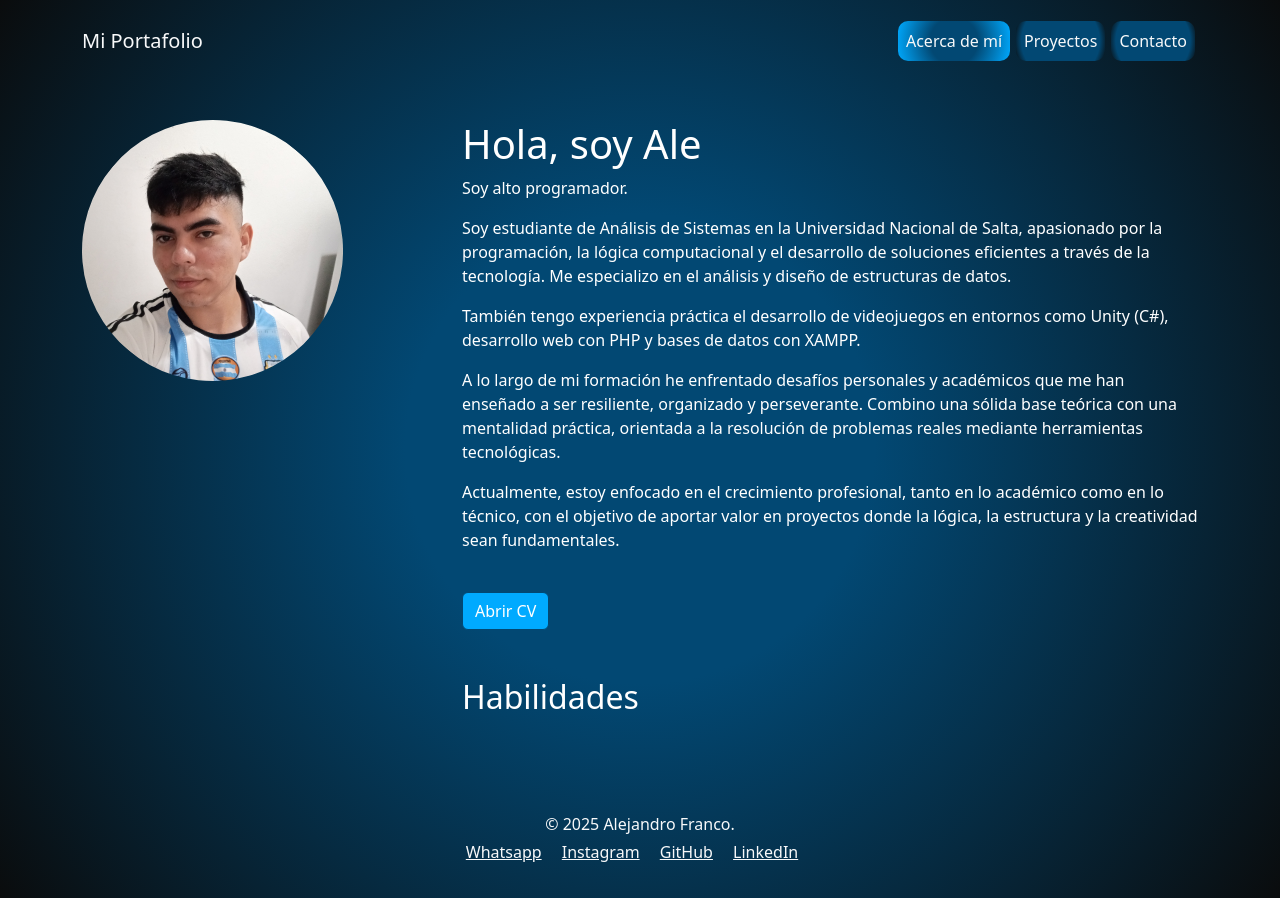
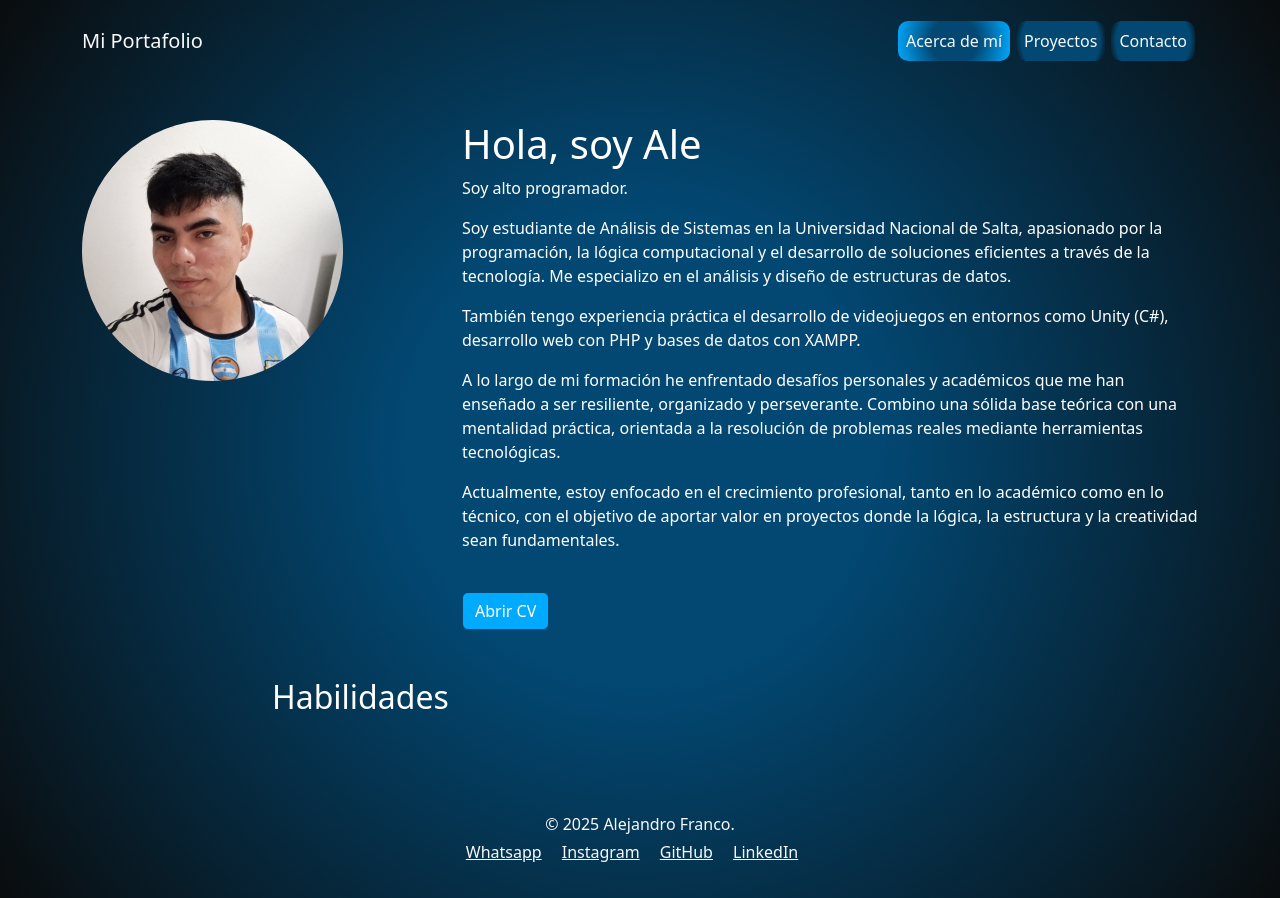
Before and after one commit to AlejandroFranco175/Mi-Portafolio, a plain HTML site: page index.html in a window 1280 px wide. Drawn offline with nearby package versions, Linux system fonts and the light colour scheme; no server answers.

Commit message:
Update CV content and structure for improved clarity and presentation

```diff
--- a/index.html
+++ b/index.html
@@ -56,11 +56,16 @@
 
         <button class="btn" onclick="window.open('src/mi-cv.pdf', '_blank')" download>Abrir CV</button>
         <br><br><br>
+      </div>
+    </div>
 
+    <div class="row text-center text-md-start">
+      <div class="col-md-2"></div>
+      <div class="col-md-8">
         <h2>Habilidades</h2>
         <div id="tecnologias" class="d-flex justify-content-center gap-4 mt-4 flex-wrap"></div>
-
       </div>
+      <div class="col-md-2"></div>
     </div>
   </div>
 
```
Also changed, not shown: 1 other file.
